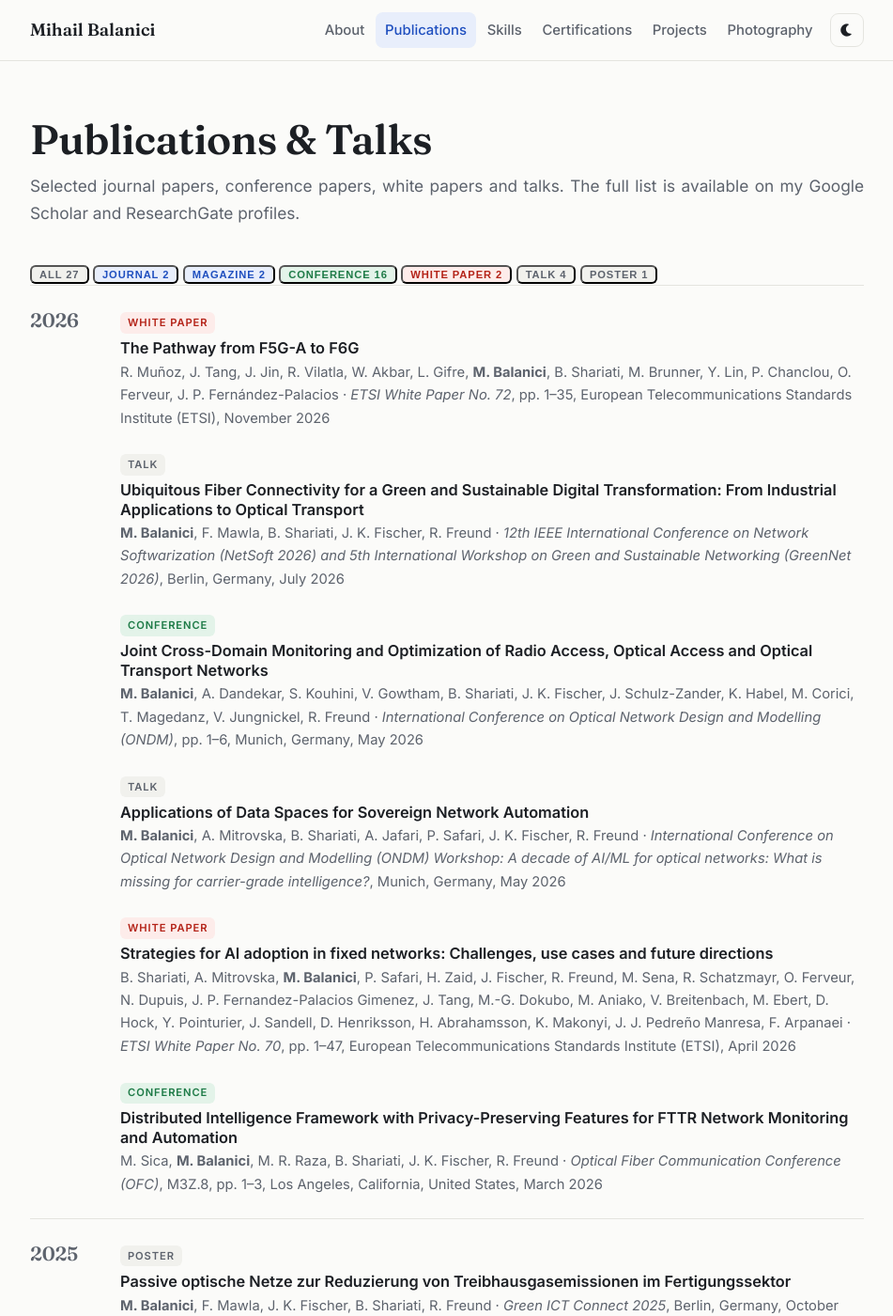
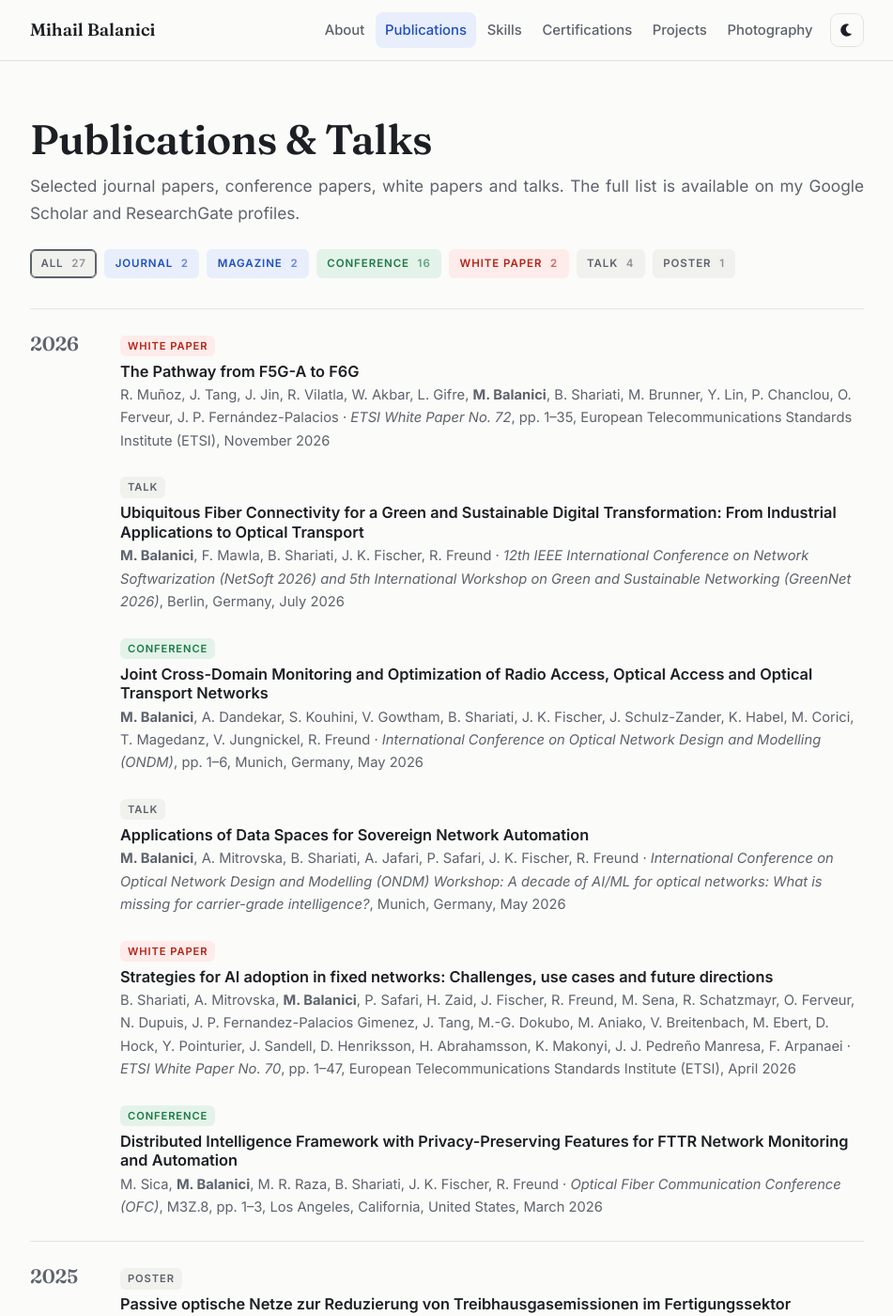
Before and after one commit to mihailbalanici/mihailbalanici.github.io, a Jekyll site: the page built from publications.html, in a window 1280 px wide and 1400 px high. Shown: the whole window at 94% size, without its empty margins (164-1115 px from the left). Built offline with Jekyll 4.4.1, drawn with Linux system fonts in a browser that asks for light colours.

Commit message:
Update style.css

```diff
--- a/assets/css/style.css
+++ b/assets/css/style.css
@@ -311,3 +311,12 @@
 .badge-white-paper { background: var(--red-soft); color: var(--red); }
 .badge-magazine { background: var(--accent-soft); color: var(--accent); }
 .list .desc { margin-top: .45rem; font-size: .95rem; }
+
+/* Publications: clickable type legend / filter */
+.pub-filter { display: flex; flex-wrap: wrap; gap: .5rem; margin: -.75rem 0 2rem; }
+.pub-filter button { font: inherit; font-size: .72rem; font-weight: 600; letter-spacing: .08em; text-transform: uppercase;
+  padding: .3rem .65rem; border: 1px solid transparent; border-radius: 6px; cursor: pointer; }
+.pub-filter button span { opacity: .65; margin-left: .3rem; }
+.pub-filter button:hover { border-color: currentColor; }
+.pub-filter button.is-active { border-color: currentColor; box-shadow: 0 0 0 1px currentColor inset; }
+.pub-year[hidden], .pubs > li[hidden] { display: none; }
```
